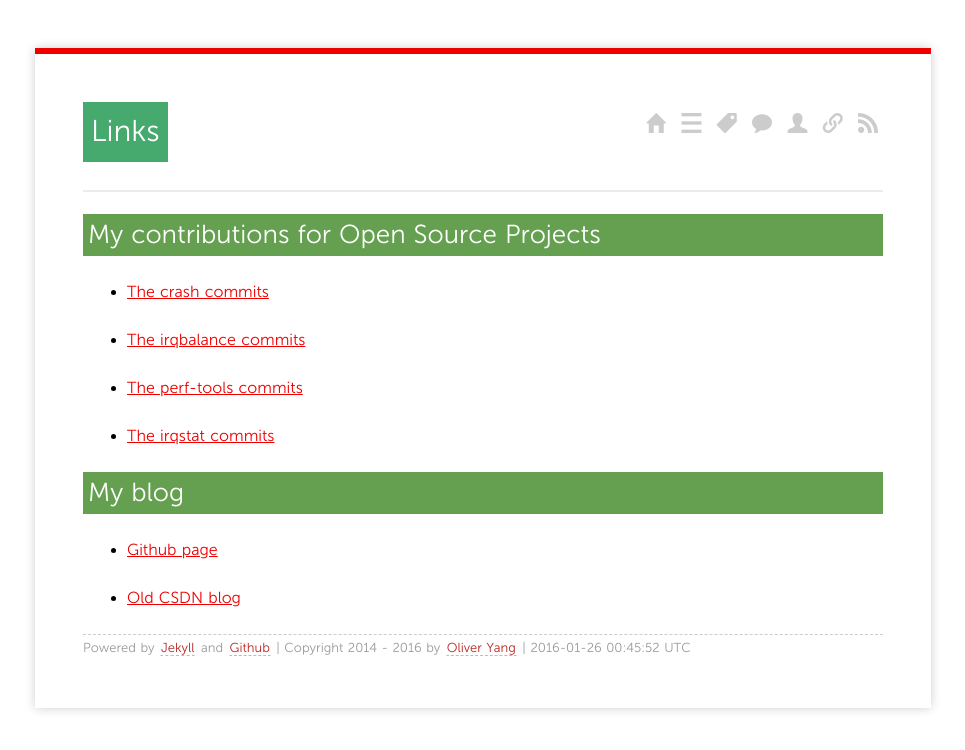
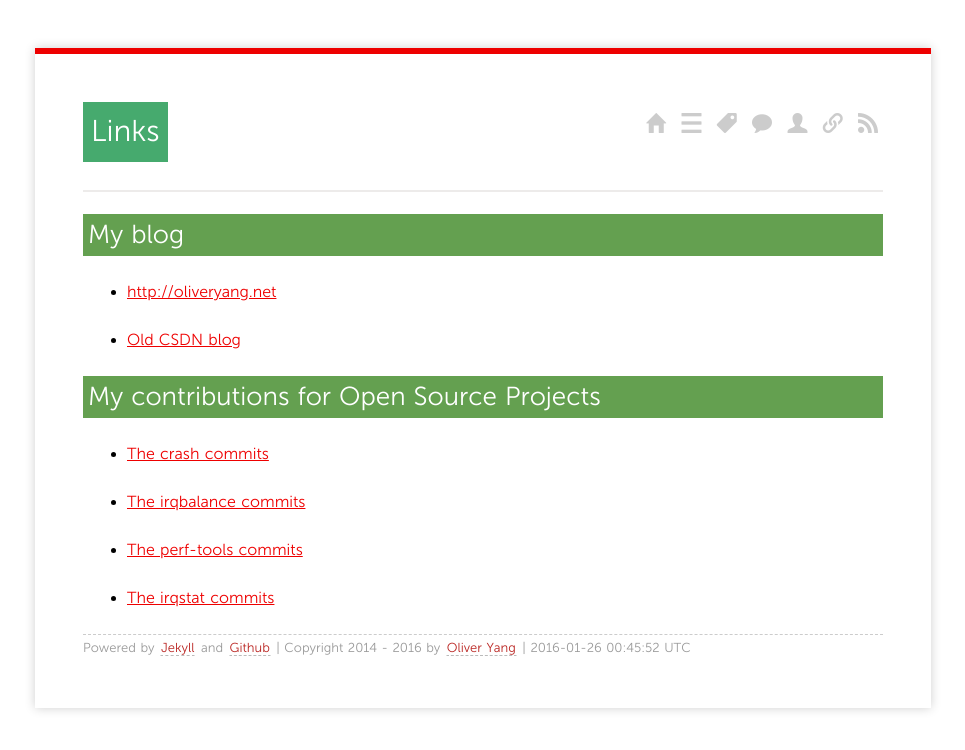
Before and after one commit to yangoliver/yangoliver.github.io, a Jekyll site: the page built from links/index.md, in a window 1280 px wide. Shown: the top 750 px of the page, without its empty margins (157-1122 px from the left). Built offline with Jekyll 4.4.1, drawn with Linux system fonts in a browser that asks for light colours; Markdown is read by kramdown in place of the engine named in the settings; comment, search, counter and statistics services are not loaded; some of the changed lines change nothing that is shown.

Commit message:
updated links with new DNS name

```diff
--- a/links/index.md
+++ b/links/index.md
@@ -3,6 +3,12 @@ title: Links
 layout: page
 comments: yes
 ---
+
+##My blog
+
+- [http://oliveryang.net](http://oliveryang.net)
+
+- [Old CSDN blog](http://blog.csdn.net/yayong)
 
 ##My contributions for Open Source Projects
 
@@ -13,9 +19,3 @@ comments: yes
 - [The perf-tools commits](https://github.com/brendangregg/perf-tools/commits?author=yangoliver)
 
 - [The irqstat commits](https://github.com/lanceshelton/irqstat/commits?author=yangoliver)
-
-##My blog
-
-- [Github page](http://yangoliver.github.io)
-
-- [Old CSDN blog](http://blog.csdn.net/yayong)
```
